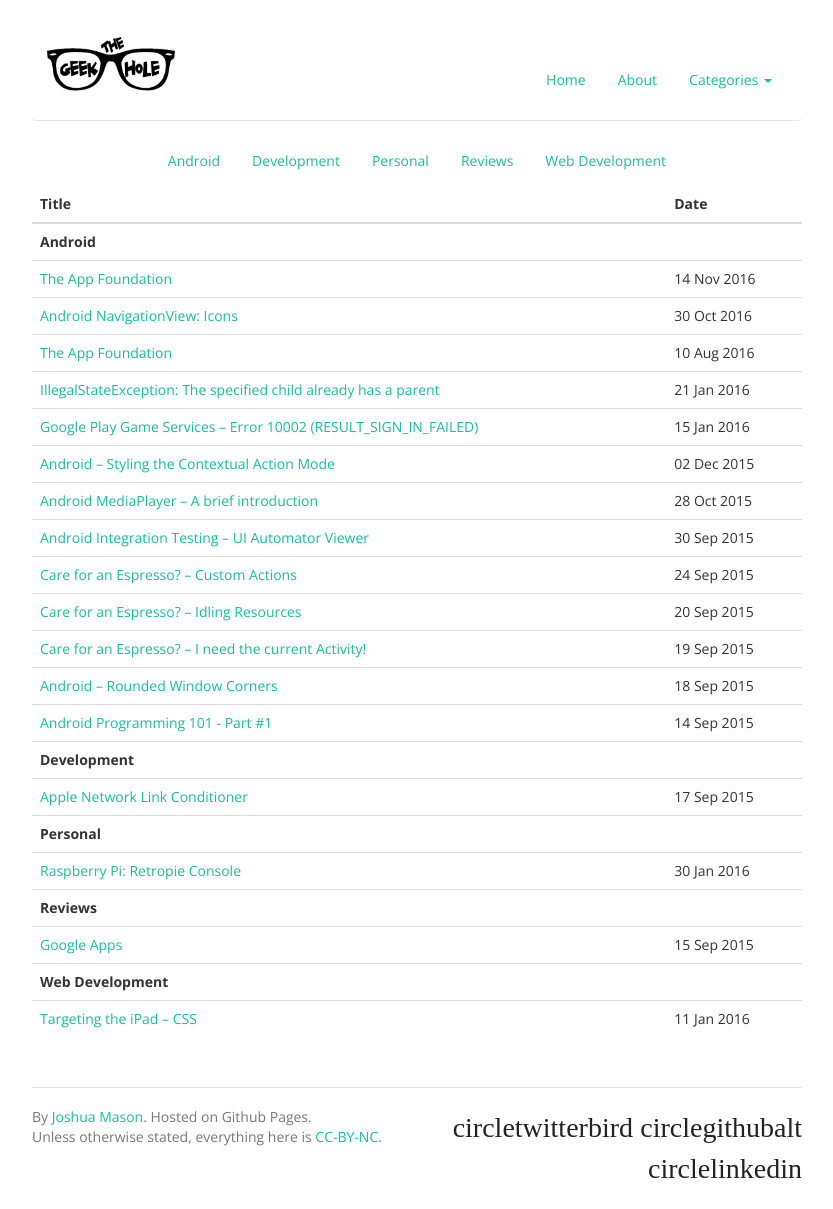
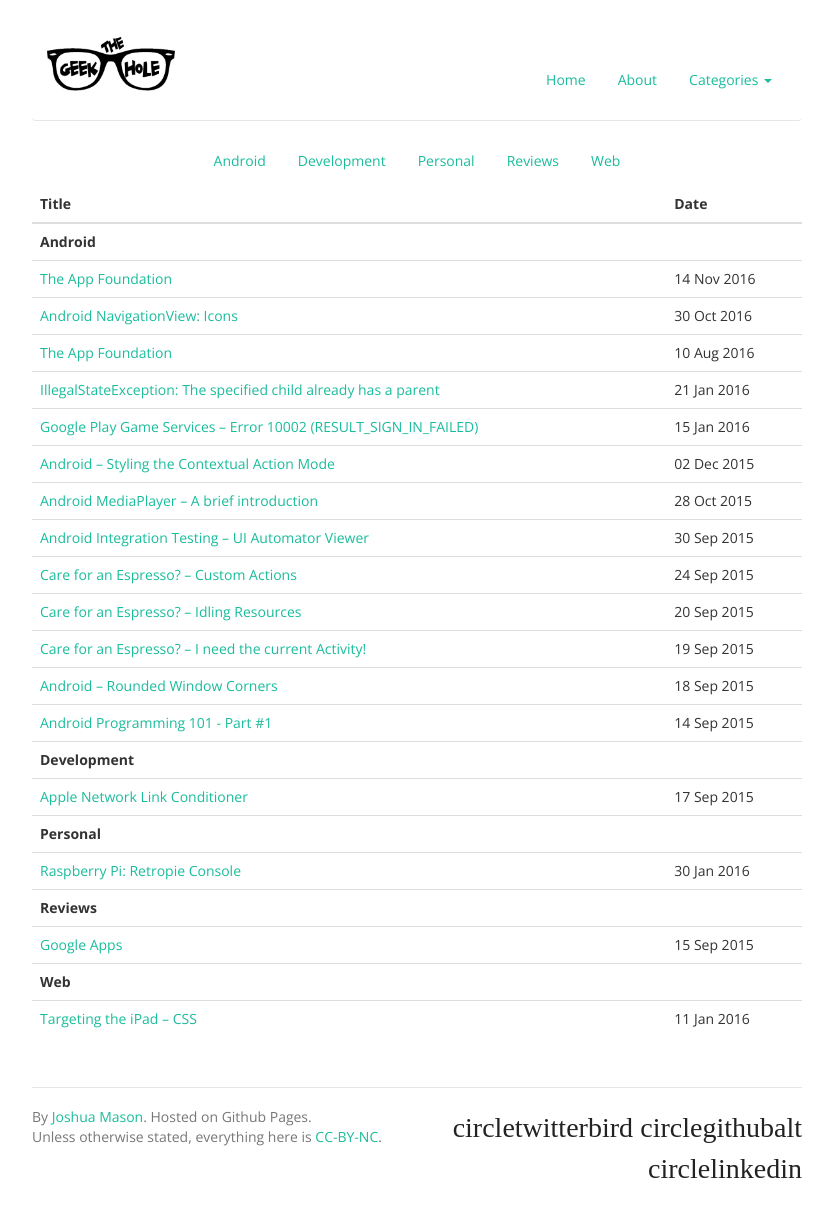
Before and after one commit to Geekhole/geekhole.github.io2, a Jekyll site: the page built from category.html, in a window 1280 px wide. Shown: the whole page, without its empty margins (223-1056 px from the left). Built offline with Jekyll 4.4.1, drawn with Linux system fonts in a browser that asks for light colours; some web fonts are replaced.

Commit message:
Set up a new category for Web Dev

```diff
--- a/_config.yml
+++ b/_config.yml
@@ -29,8 +29,6 @@
       type: "posts"
     values:
       layout: "post"
-      header-color: 808080
-      text-color: FFFFFF
 
 prose:
   rooturl: '_posts'
@@ -92,8 +90,8 @@
               value: Personal
             - name: "Android"
               value: Android
-            - name: "Web-Development"
-              value: Web Development
+            - name: "Web"
+              value: Web
             - name: "Reviews"
               value: Reviews
           alterable: true
```
Also changed, not shown: _posts/2016-11-12-targeting-the-ipad-css.md (+1 -1 lines).
